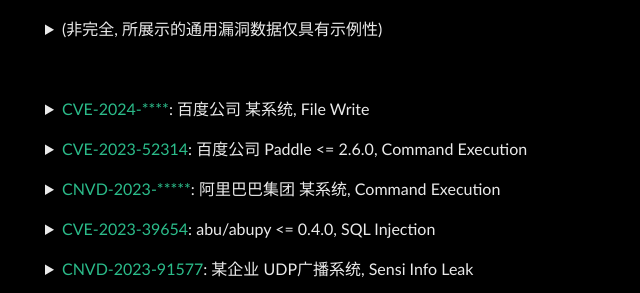
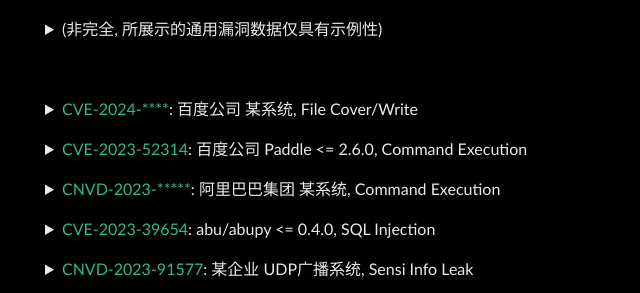
Before and after one commit to Leeyangee/leeyangee.github.io, a Jekyll site: the page built from _posts/1970-01-01-Common-Record.md, in a window 1280 px wide. Shown: the part 593-886 px from the top of the page, without its empty margins (147-787 px from the left). Built offline with Jekyll 4.4.1, drawn with Linux system fonts in a browser that asks for light colours.

Commit message:
Update 1970-01-01-Common-Record.md

```diff
--- a/_posts/1970-01-01-Common-Record.md
+++ b/_posts/1970-01-01-Common-Record.md
@@ -15,7 +15,7 @@
 <br>
 
 <details>
-            <summary><font color="#2bbc8a">CVE-2024-****</font>: 百度公司 某系统, File Write</summary>
+            <summary><font color="#2bbc8a">CVE-2024-****</font>: 百度公司 某系统, File Cover/Write</summary>
       <pre><code>
 请关注厂商修复信息：<a id="rep">http://www.baidu.com</a>
       </code></pre>
```
